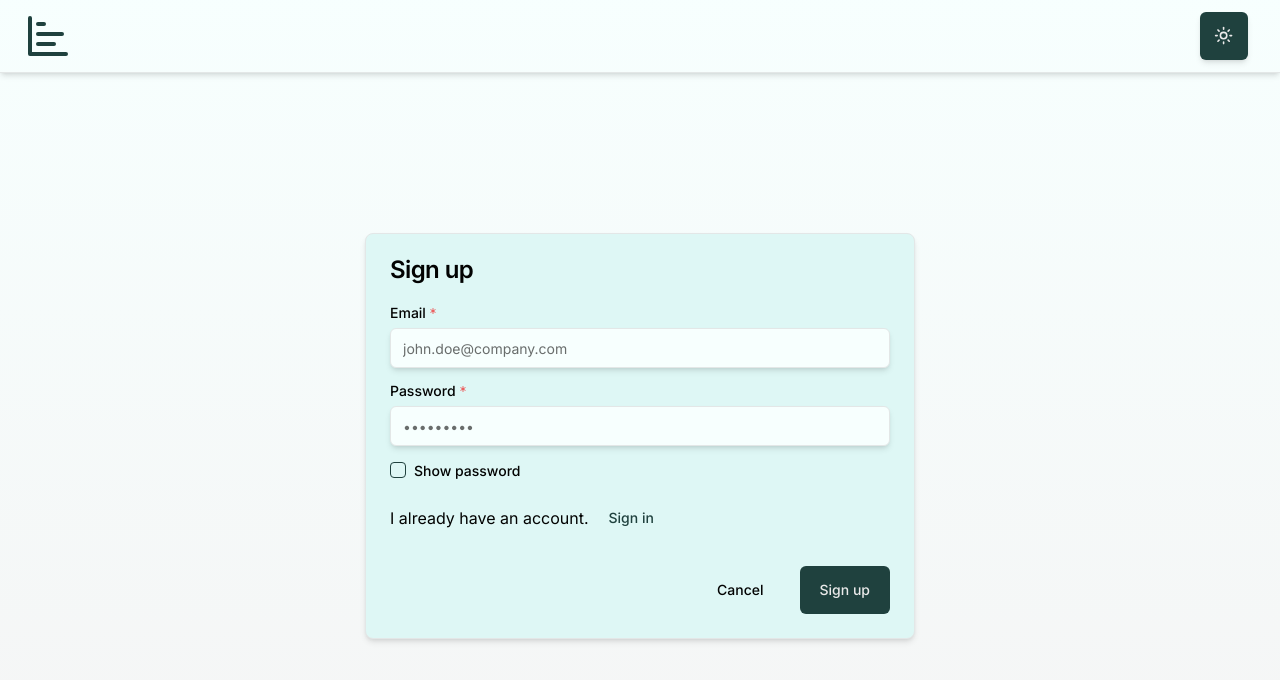
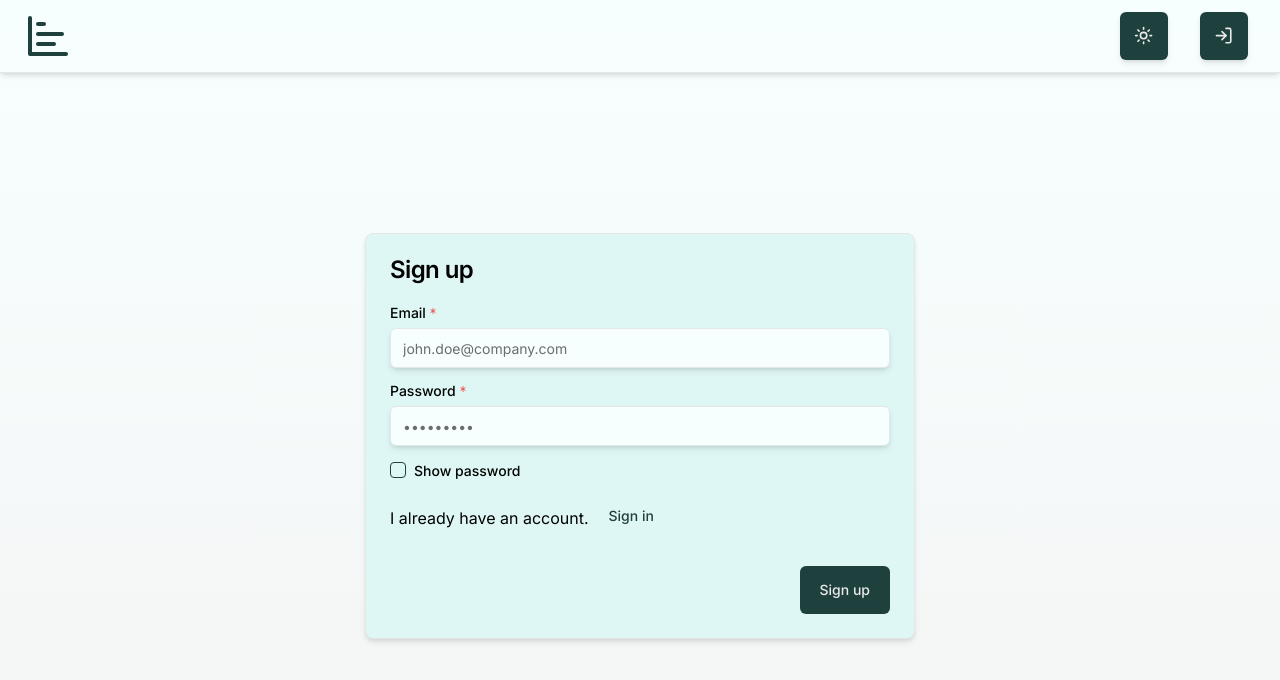
Before and after one commit to aleksieiev-o/data-meter-keep, a Next.js app: page /sign-up in a window 1280 px wide. Shown: the top 680 px of the page. Built offline with nearby package versions, Linux system fonts and the light colour scheme.

Commit message:
fixed auth page bugs

```diff
--- a/src/app/sign-in/page.tsx
+++ b/src/app/sign-in/page.tsx
@@ -1,10 +1,10 @@
 import {FC, ReactElement} from 'react';
 import Authorization from '@/components/Authorization';
 
-const SighInPage: FC = async (): Promise<ReactElement> => {
+const SignInPage: FC = async (): Promise<ReactElement> => {
   return (
     <Authorization/>
   );
 };
 
-export default SighInPage;
+export default SignInPage;
--- a/src/app/sign-up/page.tsx
+++ b/src/app/sign-up/page.tsx
@@ -1,10 +1,10 @@
 import {FC, ReactElement} from 'react';
 import Authorization from '@/components/Authorization';
 
-const SighUpPage: FC = async (): Promise<ReactElement> => {
+const SignUpPage: FC = async (): Promise<ReactElement> => {
   return (
     <Authorization/>
   );
 };
 
-export default SighUpPage;
+export default SignUpPage;
--- a/src/components/AppHeader.tsx
+++ b/src/components/AppHeader.tsx
@@ -3,6 +3,7 @@ import Link from 'next/link';
 import React, {FC, ReactElement} from 'react';
 import AppThemeChange from '@/components/ui/custom-ui/AppThemeChange';
 import {BarChartHorizontal} from 'lucide-react';
+import AppAuthButton from '@/components/ui/custom-ui/AppAuth.button';
 
 const AppHeader: FC = (): ReactElement => {
   return (
@@ -19,6 +20,8 @@ const AppHeader: FC = (): ReactElement => {
         {/* TODO add localization */}
         {/*<AppLocaleChange/>*/}
 
+        <AppAuthButton/>
+
         {/*<AppNavMenuMobile/>*/}
       </div>
     </header>
--- a/src/components/Authorization/index.tsx
+++ b/src/components/Authorization/index.tsx
@@ -10,18 +10,17 @@ import AppFormFieldPassword from '@/components/ui/custom-ui/AppFormFields/AppFor
 import {Button} from '@/components/ui/button';
 import SubmitButton from '@/components/Authorization/Submit.button';
 import {RoutePath} from '@/router/Routes.enum';
-import {useChangeRoute} from '@/hooks/useChangeRoute';
 import {usePathname} from 'next/navigation';
 import {IAuthUserCredentialsShape} from '@/components/Authorization/types';
 import {object, string, z} from 'zod';
 import {useForm} from 'react-hook-form';
 import {zodResolver} from '@hookform/resolvers/zod';
+import Link from 'next/link';
 
 const Authorization: FC = (): ReactElement => {
   const authFormID = useId();
   const { toast } = useToast();
   const {isLoading, setIsLoading} = useLoading();
-  const {changeRoute} = useChangeRoute();
   const pathname = usePathname();
 
   const isSignInPage = useMemo(() => pathname === RoutePath.SIGN_IN, [pathname]);
@@ -73,10 +72,6 @@ const Authorization: FC = (): ReactElement => {
     }
   };
 
-  const handleToggleAuthRoute = () => {
-    changeRoute(isSignInPage ? RoutePath.SIGN_UP : RoutePath.SIGN_IN);
-  };
-
   return (
     <section className={'w-full h-full grid grid-cols-1 justify-items-center content-center'}>
       <Card className={'md:w-[550px] w-[350px] shadow-md'}>
@@ -118,13 +113,14 @@ const Authorization: FC = (): ReactElement => {
                 </p>
 
                 <Button
-                  onClick={() => handleToggleAuthRoute()}
                   variant={'link'}
                   disabled={isLoading}
                   title={isSignInPage ? 'Sign up' : 'Sign in'}>
-                  {
-                    isSignInPage ? 'Sign up' : 'Sign in'
-                  }
+                  <Link href={isSignInPage ? RoutePath.SIGN_UP : RoutePath.SIGN_IN} className={'w-full h-full'}>
+                    {
+                      isSignInPage ? 'Sign up' : 'Sign in'
+                    }
+                  </Link>
                 </Button>
               </div>
             </form>
@@ -132,13 +128,6 @@ const Authorization: FC = (): ReactElement => {
         </CardContent>
 
         <CardFooter className={'w-full flex items-center justify-end gap-4'}>
-          <Button
-            onClick={() => changeRoute(RoutePath.NOTE_LIST)}
-            variant={'ghost'}
-            title={'Cancel'}>
-            Cancel
-          </Button>
-
           <SubmitButton
             formId={authFormID}
             title={isSignInPage ? 'Sign in' : 'Sign up'}
--- /dev/null
+++ b/src/components/ui/custom-ui/AppAuth.button.tsx
@@ -0,0 +1,47 @@
+'use client';
+
+import React, {FC, ReactElement} from 'react';
+import {DropdownMenu, DropdownMenuTrigger} from '@radix-ui/react-dropdown-menu';
+import {Button} from '@/components/ui/button';
+import {DropdownMenuContent, DropdownMenuItem} from '@/components/ui/dropdown-menu';
+import Link from 'next/link';
+import {RoutePath} from '@/router/Routes.enum';
+import {LogIn, LogOut} from 'lucide-react';
+
+const AppAuthButton: FC = (): ReactElement => {
+  const isAuth = true;
+
+  return (
+    <>
+      {isAuth ?
+        <DropdownMenu>
+          <DropdownMenuTrigger asChild>
+            <Button variant={'default'} size="icon" className="shadow-md" title={'Authorization pages menu'}>
+              <LogIn className={'h-[1.2rem] w-[1.2rem]'}/>
+            </Button>
+          </DropdownMenuTrigger>
+
+          <DropdownMenuContent align="end">
+            <Link href={RoutePath.SIGN_IN}>
+              <DropdownMenuItem title={'Sign in'}>
+                Sing in
+              </DropdownMenuItem>
+            </Link>
+
+            <Link href={RoutePath.SIGN_UP}>
+              <DropdownMenuItem title={'Sign up'}>
+                Sing up
+              </DropdownMenuItem>
+            </Link>
+          </DropdownMenuContent>
+        </DropdownMenu>
+      :
+        <Button variant={'default'} size="icon" className="shadow-md" title={'Sign out'}>
+          <LogOut className={'h-[1.2rem] w-[1.2rem]'}/>
+        </Button>
+      }
+    </>
+  );
+};
+
+export default AppAuthButton;
--- a/src/components/ui/custom-ui/AppThemeChange.tsx
+++ b/src/components/ui/custom-ui/AppThemeChange.tsx
@@ -2,10 +2,9 @@
 
 import React, {FC, ReactElement} from 'react';
 import {useTheme} from 'next-themes';
-import {DropdownMenu, DropdownMenuTrigger} from '@radix-ui/react-dropdown-menu';
 import {Button} from '@/components/ui/button';
 import {Moon, Sun} from 'lucide-react';
-import {DropdownMenuContent, DropdownMenuItem} from '@/components/ui/dropdown-menu';
+import {DropdownMenuContent, DropdownMenuItem, DropdownMenu, DropdownMenuTrigger} from '@/components/ui/dropdown-menu';
 import {AppThemeEnum} from '@/shared/types/appTheme.enum';
 
 const AppThemeChange: FC = (): ReactElement => {
--- a/src/router/Routes.enum.ts
+++ b/src/router/Routes.enum.ts
@@ -3,7 +3,7 @@ export enum RoutePath {
   NOTE_LIST = '/notes',
   ANALYTICS = '/analytics',
   SIGN_IN = '/sign-in',
-  SIGN_UP = '/sing-up',
+  SIGN_UP = '/sign-up',
   CRETE_NOTE = '/notes/create',
   UPDATE_NOTE = '/notes/update',
 }
@@ -13,7 +13,7 @@ export enum RouteName {
   NOTE_LIST = 'List of notes',
   ANALYTICS = 'Analytics page',
   SIGN_IN = 'Sign in',
-  SIGN_UP = 'Sing up',
+  SIGN_UP = 'Sign up',
   CRETE_NOTE = 'Create new note',
   UPDATE_NOTE = 'Update note',
 }
```
